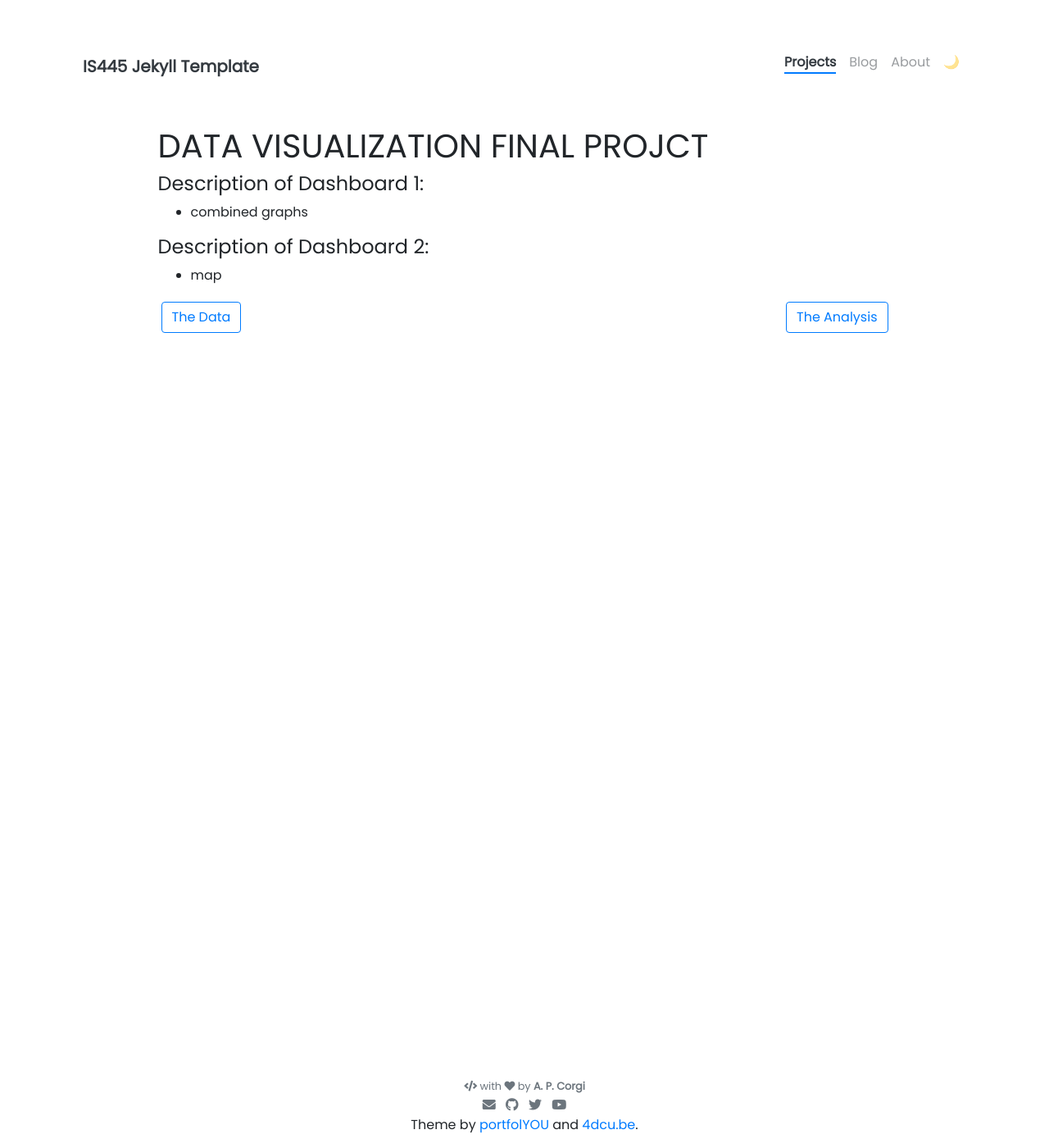
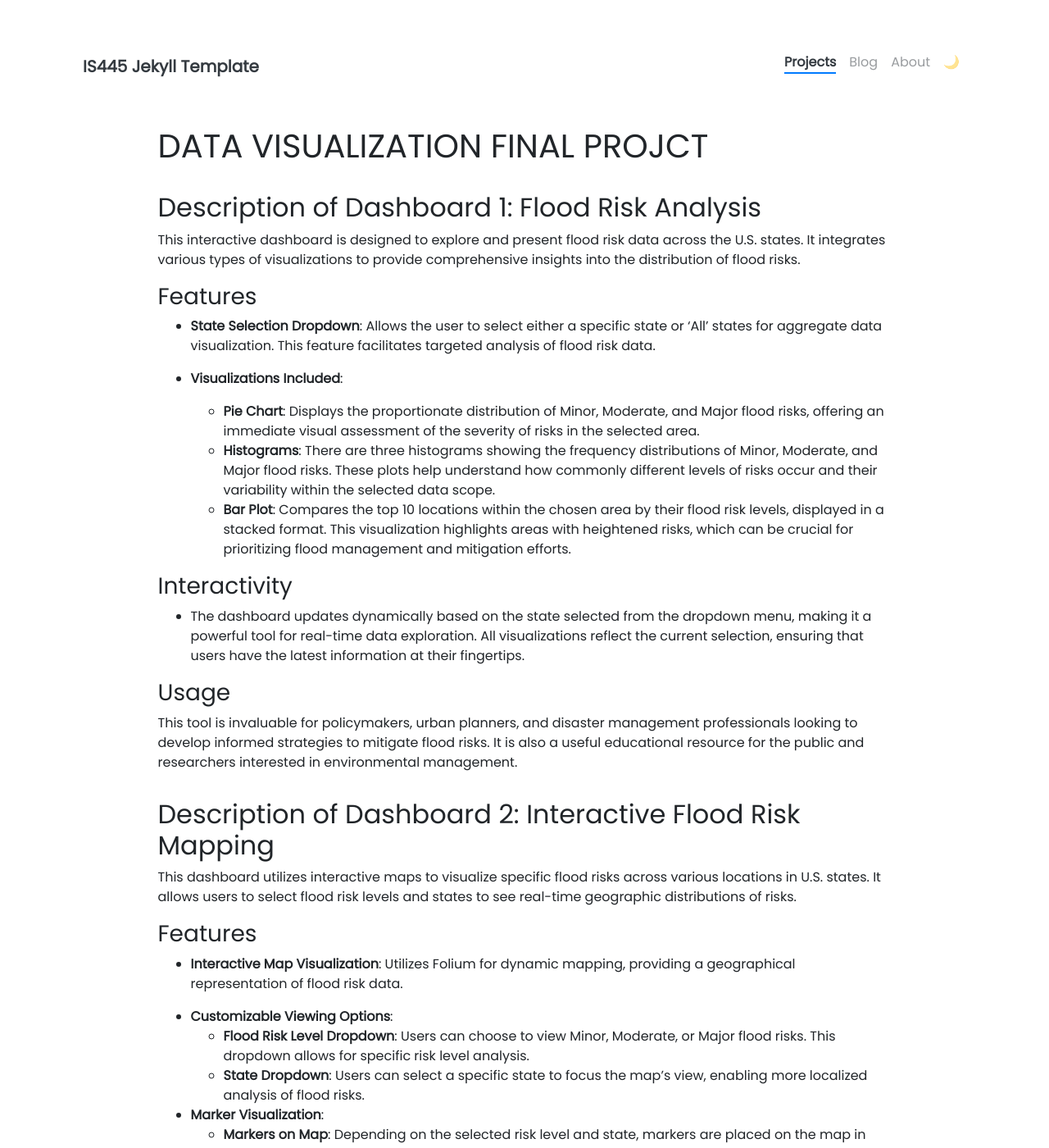
Before and after one commit to Rushabhnm/rushabh_dataviz, a Jekyll site: the page built from _projects/FINAL_PROJECT.md, in a window 1280 px wide and 1400 px high. Shown: the whole window at 82% size. Built offline with Jekyll 4.4.1, drawn with Linux system fonts in a browser that asks for light colours; nearby versions of some CDN libraries; some of the changed text lies outside the part shown.

Commit message:
Update FINAL_PROJECT.md

```diff
--- a/_projects/FINAL_PROJECT.md
+++ b/_projects/FINAL_PROJECT.md
@@ -13,17 +13,59 @@ custom_js:
 # DATA VISUALIZATION FINAL PROJCT
 
 
-#### Description of Dashboard 1:
-- combined graphs
+## Description of Dashboard 1: Flood Risk Analysis
+
+This interactive dashboard is designed to explore and present flood risk data across the U.S. states. It integrates various types of visualizations to provide comprehensive insights into the distribution of flood risks.
+
+### Features
+
+- **State Selection Dropdown**: Allows the user to select either a specific state or 'All' states for aggregate data visualization. This feature facilitates targeted analysis of flood risk data.
+
+- **Visualizations Included**:
+  - **Pie Chart**: Displays the proportionate distribution of Minor, Moderate, and Major flood risks, offering an immediate visual assessment of the severity of risks in the selected area.
+  - **Histograms**: There are three histograms showing the frequency distributions of Minor, Moderate, and Major flood risks. These plots help understand how commonly different levels of risks occur and their variability within the selected data scope.
+  - **Bar Plot**: Compares the top 10 locations within the chosen area by their flood risk levels, displayed in a stacked format. This visualization highlights areas with heightened risks, which can be crucial for prioritizing flood management and mitigation efforts.
+
+### Interactivity
+
+- The dashboard updates dynamically based on the state selected from the dropdown menu, making it a powerful tool for real-time data exploration. All visualizations reflect the current selection, ensuring that users have the latest information at their fingertips.
+
+### Usage
+
+This tool is invaluable for policymakers, urban planners, and disaster management professionals looking to develop informed strategies to mitigate flood risks. It is also a useful educational resource for the public and researchers interested in environmental management.
 
 
 
-#### Description of Dashboard 2:
+## Description of Dashboard 2: Interactive Flood Risk Mapping
 
-- map
+This dashboard utilizes interactive maps to visualize specific flood risks across various locations in U.S. states. It allows users to select flood risk levels and states to see real-time geographic distributions of risks.
+
+### Features
+
+- **Interactive Map Visualization**: Utilizes Folium for dynamic mapping, providing a geographical representation of flood risk data.
+
+- **Customizable Viewing Options**:
+  - **Flood Risk Level Dropdown**: Users can choose to view Minor, Moderate, or Major flood risks. This dropdown allows for specific risk level analysis.
+  - **State Dropdown**: Users can select a specific state to focus the map's view, enabling more localized analysis of flood risks.
+
+- **Marker Visualization**:
+  - **Markers on Map**: Depending on the selected risk level and state, markers are placed on the map in colors representing the severity of flood risks:
+    - Dark Blue for Major Flood Risks (threshold >= 0.06)
+    - Blue for Moderate Flood Risks (threshold >= 0.075)
+    - Light Blue for Minor Flood Risks
+
+### Interactivity
+
+- The map updates dynamically based on user selections from the dropdown menus. This interactivity allows for tailored visualization and aids in pinpointing high-risk areas more effectively.
+
+### Usage
+
+This tool is particularly useful for environmental analysts, emergency planners, and governmental agencies engaged in flood management. It helps in planning interventions and understanding spatial distributions of flood risks.
+
+
 
 <div class="left">
-{% include elements/button.html link="https://raw.githubusercontent.com/UIUC-iSchool-DataViz/is445_data/main/building_inventory.csv" text="The Data" %}
+{% include elements/button.html link="https://water.weather.gov/resources/tmp/long_range_river_flood_risk_data.csv" text="The Data" %}
 </div>
 
 <div class="right">
```
